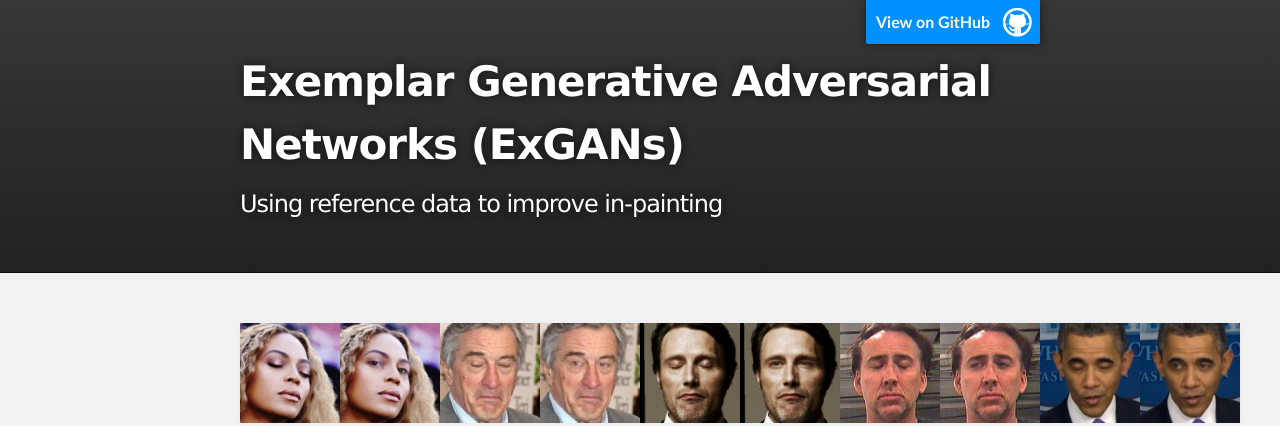
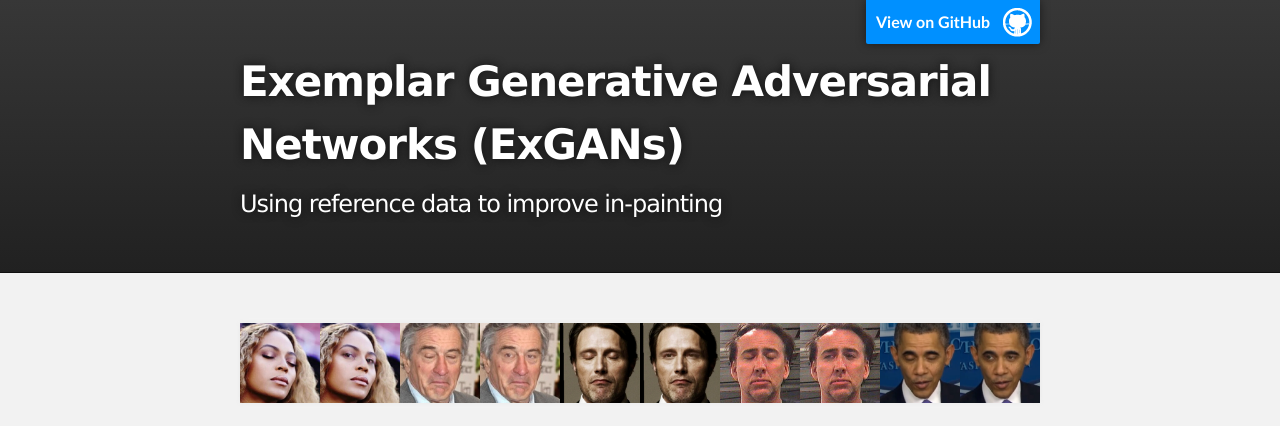
Before and after one commit to bdol/exemplar_gans, a Jekyll site: the page built from README.md, in a window 1280 px wide. Shown: the top 426 px of the page. Built offline with Jekyll 4.4.1, drawn with Linux system fonts in a browser that asks for light colours; our own code applies the rules of GitHub Pages for plain Markdown files.

Commit message:
Update jekyll-theme-slate.scss

```diff
--- a/_sass/jekyll-theme-slate.scss
+++ b/_sass/jekyll-theme-slate.scss
@@ -134,7 +134,7 @@ strong {
 img {
   position: relative;
   margin: 0 auto;
-  max-width: 1000px;
+  max-width: 800px;
   padding: 5px;
   margin: 10px 0 10px 0;
   border: 1px solid #ebebeb;
```
